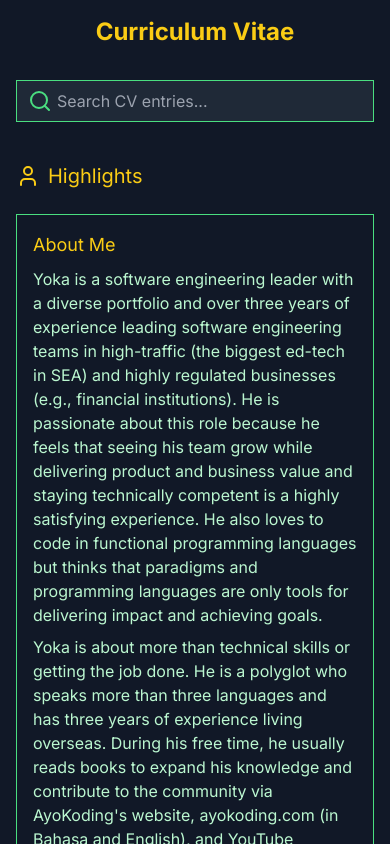
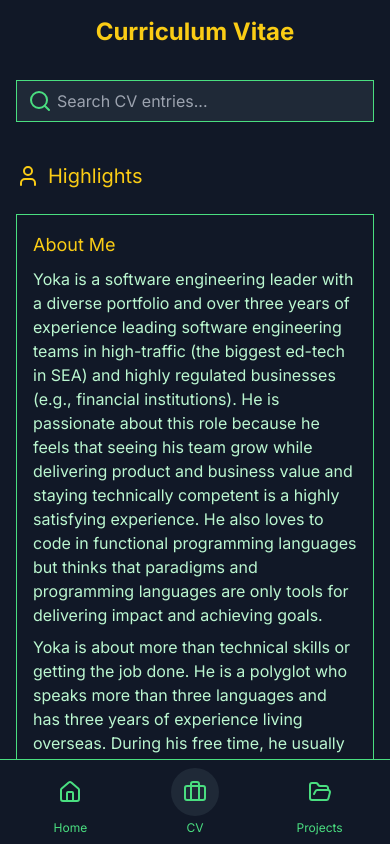
Before and after one commit to wahidyankf/wahidyankf-web, a Next.js app: page /cv in a window 390 px wide. Shown: the top 844 px of the page. Built offline with nearby package versions, Linux system fonts and the light colour scheme.

Commit message:
code refactor

```diff
--- a/src/app/cv/page.tsx
+++ b/src/app/cv/page.tsx
@@ -15,6 +15,10 @@ import {
   ToggleLeft,
   ToggleRight,
   User,
+  ChevronRight,
+  ChevronDown,
+  Home,
+  FolderOpen,
 } from "lucide-react";
 import Link from "next/link";
 import { useMemo, useState } from "react";
@@ -362,6 +366,29 @@ const WorkExperienceSection = ({
   );
 };
 
+const NavItem = ({
+  title,
+  icon,
+  href,
+  active,
+}: {
+  title: string;
+  icon: React.ReactNode;
+  href: string;
+  active: boolean;
+}) => (
+  <Link href={href} className="flex flex-col items-center">
+    <div
+      className={`flex items-center justify-center w-12 h-12 rounded-full ${
+        active ? "bg-gray-800" : "hover:bg-gray-800"
+      }`}
+    >
+      {icon}
+    </div>
+    <span className="mt-1 text-xs">{title}</span>
+  </Link>
+);
+
 export default function CV() {
   const [searchTerm, setSearchTerm] = useState("");
 
@@ -396,8 +423,29 @@ export default function CV() {
   );
 
   return (
-    <main className="min-h-screen bg-gray-900 text-green-400 p-4 sm:p-8 md:p-12 lg:p-16">
-      <div className="max-w-4xl mx-auto">
+    <main className="min-h-screen bg-gray-900 text-green-400 p-4 sm:p-8 md:p-12 lg:p-16 flex flex-col lg:flex-row pb-20 lg:pb-0">
+      <nav className="w-64 pr-4 hidden lg:block sticky top-0 h-screen overflow-y-auto">
+        <h2 className="text-xl font-bold mb-4 text-yellow-400">Navigation</h2>
+        <NavItem
+          title="Home"
+          icon={<Home className="w-6 h-6" />}
+          href="/"
+          active={false}
+        />
+        <NavItem
+          title="CV"
+          icon={<Briefcase className="w-6 h-6" />}
+          href="/cv"
+          active={true}
+        />
+        <NavItem
+          title="Projects"
+          icon={<FolderOpen className="w-6 h-6" />}
+          href="/personal-projects"
+          active={false}
+        />
+      </nav>
+      <div className="flex-grow max-w-4xl mx-auto">
         <h1 className="text-2xl sm:text-3xl md:text-4xl font-bold mb-8 text-center text-yellow-400">
           Curriculum Vitae
         </h1>
@@ -416,59 +464,82 @@ export default function CV() {
         {filteredEntries.length > 0 ? (
           <>
             {aboutEntry && (
+              <div id="highlights">
                 <CVSection
                   title="Highlights"
                   entries={[aboutEntry]}
                   icon={<User className="w-6 h-6" />}
                   searchTerm={searchTerm}
                 />
+              </div>
             )}
+            <div id="work">
               <WorkExperienceSection
                 entries={workEntries}
                 searchTerm={searchTerm}
               />
+            </div>
+            <div id="honors">
               <CVSection
                 title="Honors & Awards"
                 entries={honorEntries}
                 icon={<Award className="w-6 h-6" />}
                 searchTerm={searchTerm}
               />
+            </div>
+            <div id="certifications">
               <CVSection
                 title="Licenses & Certifications"
                 entries={certificationEntries}
                 icon={<FileCheck className="w-6 h-6" />}
                 searchTerm={searchTerm}
               />
+            </div>
             {languageEntry && (
+              <div id="languages">
                 <CVSection
                   title="Languages"
                   entries={[languageEntry]}
                   icon={<Languages className="w-6 h-6" />}
                   searchTerm={searchTerm}
                 />
+              </div>
             )}
+            <div id="education">
               <CVSection
                 title="Education"
                 entries={educationEntries}
                 icon={<GraduationCap className="w-6 h-6" />}
                 searchTerm={searchTerm}
               />
+            </div>
           </>
         ) : (
           <p className="text-center text-yellow-400">
             No CV entries found matching your search.
           </p>
         )}
-
-        <div className="text-center mt-8">
-          <Link
+      </div>
+      <nav className="lg:hidden fixed bottom-0 left-0 right-0 bg-gray-900 border-t border-green-400 flex justify-around items-center p-2">
+        <NavItem
+          title="Home"
+          icon={<Home className="w-6 h-6" />}
           href="/"
-            className="text-yellow-400 underline decoration-yellow-400 hover:text-green-400 hover:decoration-green-400 transition-all duration-200"
-          >
-            Back to Home
-          </Link>
-        </div>
-      </div>
+          active={false}
+        />
+        <NavItem
+          title="CV"
+          icon={<Briefcase className="w-6 h-6" />}
+          href="/cv"
+          active={true}
+        />
+        <NavItem
+          title="Projects"
+          icon={<FolderOpen className="w-6 h-6" />}
+          href="/personal-projects"
+          active={false}
+        />
+      </nav>
     </main>
   );
 }
--- a/src/app/personal-projects/page.tsx
+++ b/src/app/personal-projects/page.tsx
@@ -2,7 +2,17 @@
 
 import { useState, useMemo } from "react";
 import Link from "next/link";
-import { Github, Globe, Youtube, Search } from "lucide-react";
+import {
+  Github,
+  Globe,
+  Youtube,
+  Search,
+  ChevronRight,
+  ChevronDown,
+  Home,
+  Briefcase,
+  FolderOpen,
+} from "lucide-react";
 import { filterItems } from "@/utils/search";
 
 type Project = {
@@ -102,6 +112,29 @@ const SearchComponent = ({
   </div>
 );
 
+const NavItem = ({
+  title,
+  icon,
+  href,
+  active,
+}: {
+  title: string;
+  icon: React.ReactNode;
+  href: string;
+  active: boolean;
+}) => (
+  <Link href={href} className="flex flex-col items-center">
+    <div
+      className={`flex items-center justify-center w-12 h-12 rounded-full ${
+        active ? "bg-gray-800" : "hover:bg-gray-800"
+      }`}
+    >
+      {icon}
+    </div>
+    <span className="mt-1 text-xs">{title}</span>
+  </Link>
+);
+
 export default function Projects() {
   const [searchTerm, setSearchTerm] = useState("");
 
@@ -117,8 +150,29 @@ export default function Projects() {
   );
 
   return (
-    <main className="min-h-screen bg-gray-900 text-green-400 p-4 sm:p-8 md:p-12 lg:p-16">
-      <div className="max-w-4xl mx-auto">
+    <main className="min-h-screen bg-gray-900 text-green-400 p-4 sm:p-8 md:p-12 lg:p-16 flex flex-col lg:flex-row pb-20 lg:pb-0">
+      <nav className="w-64 pr-4 hidden lg:block sticky top-0 h-screen overflow-y-auto">
+        <h2 className="text-xl font-bold mb-4 text-yellow-400">Navigation</h2>
+        <NavItem
+          title="Home"
+          icon={<Home className="w-6 h-6" />}
+          href="/"
+          active={false}
+        />
+        <NavItem
+          title="CV"
+          icon={<Briefcase className="w-6 h-6" />}
+          href="/cv"
+          active={false}
+        />
+        <NavItem
+          title="Projects"
+          icon={<FolderOpen className="w-6 h-6" />}
+          href="/personal-projects"
+          active={true}
+        />
+      </nav>
+      <div className="flex-grow max-w-4xl mx-auto">
         <h1 className="text-2xl sm:text-3xl md:text-4xl font-bold mb-8 text-center text-yellow-400">
           Personal Projects
         </h1>
@@ -131,6 +185,7 @@ export default function Projects() {
         {filteredProjects.length > 0 ? (
           filteredProjects.map((project, index) => (
             <div
+              id={`project-${index}`}
               key={index}
               className="mb-8 border border-green-400 rounded-lg p-4 hover:bg-gray-800 transition-colors duration-200"
             >
@@ -181,6 +236,26 @@ export default function Projects() {
           </Link>
         </div>
       </div>
+      <nav className="lg:hidden fixed bottom-0 left-0 right-0 bg-gray-900 border-t border-green-400 flex justify-around items-center p-2">
+        <NavItem
+          title="Home"
+          icon={<Home className="w-6 h-6" />}
+          href="/"
+          active={false}
+        />
+        <NavItem
+          title="CV"
+          icon={<Briefcase className="w-6 h-6" />}
+          href="/cv"
+          active={false}
+        />
+        <NavItem
+          title="Projects"
+          icon={<FolderOpen className="w-6 h-6" />}
+          href="/personal-projects"
+          active={true}
+        />
+      </nav>
     </main>
   );
 }
```
Lines whose indentation alone changed are shown as unchanged.
